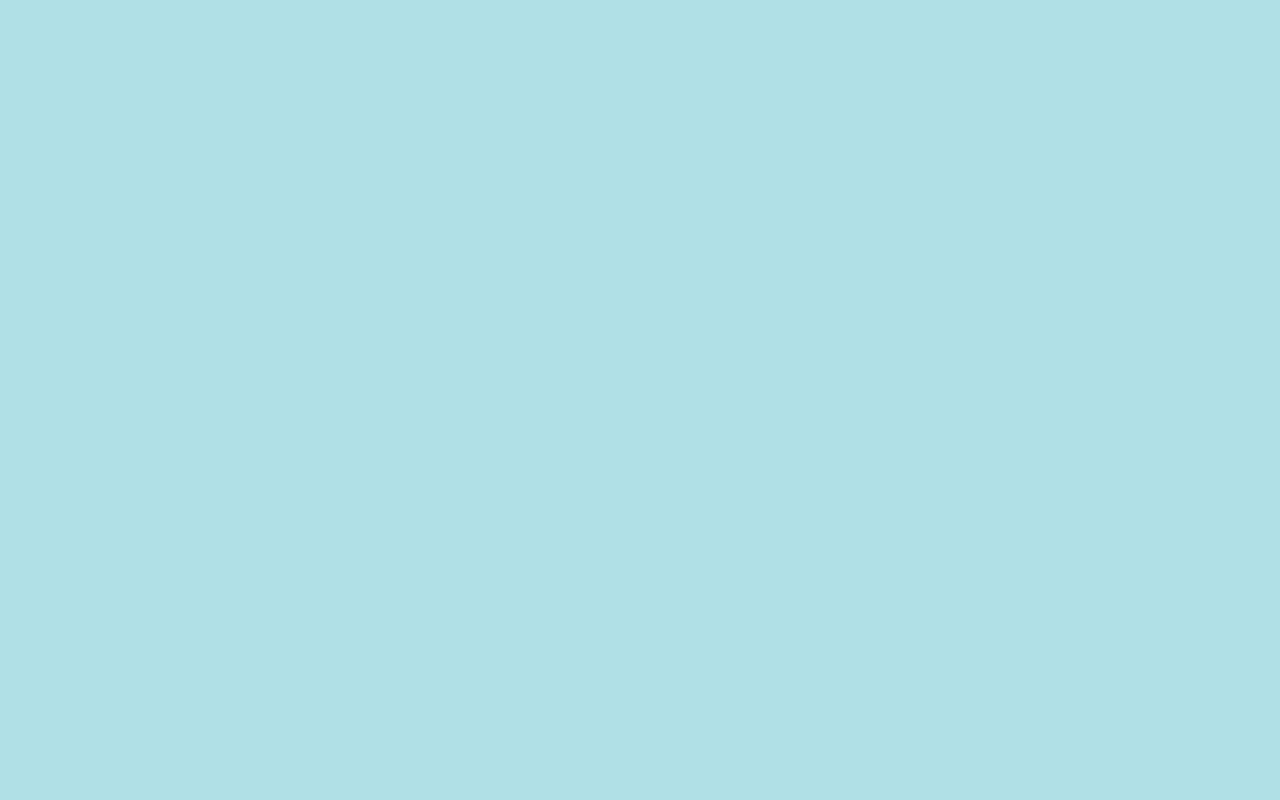
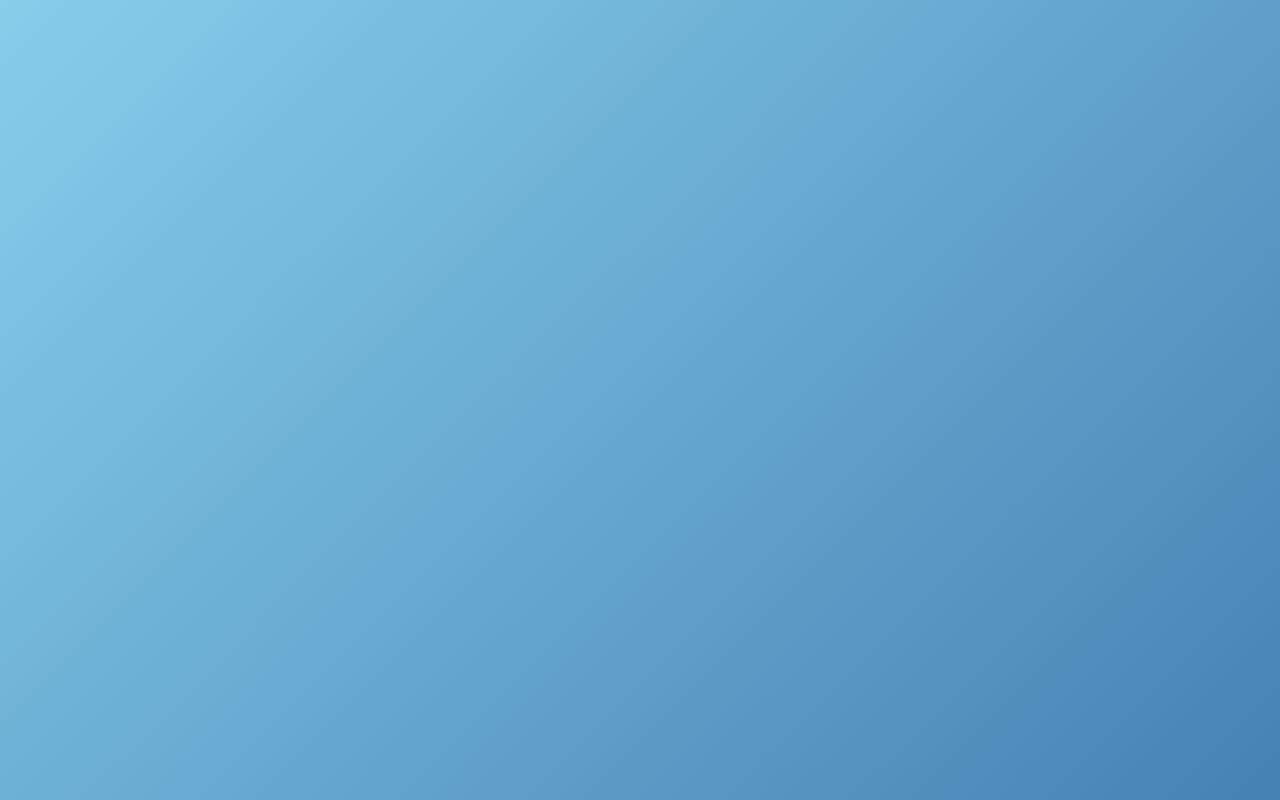
Before and after one commit to aikaz-rushanyan/SpaceInvaders, a plain HTML site: page index.html in a window 1280 px wide. Drawn offline with Linux system fonts and the light colour scheme.

Commit message:
Update index.html

```diff
--- a/index.html
+++ b/index.html
@@ -156,7 +156,7 @@ asyncio.run( custom_site() )
             font-family: arial;
             margin: 0;
             padding: none;
-            background-color:powderblue;
+            background: linear-gradient(135deg, #87CEEB, #4682B4);
         }
     </style>
 </head>
```
